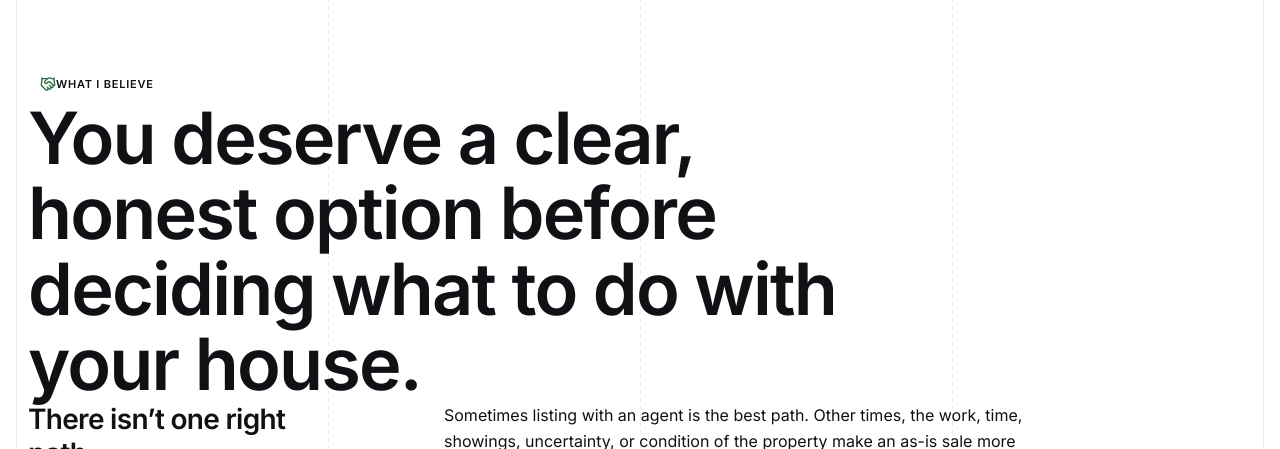
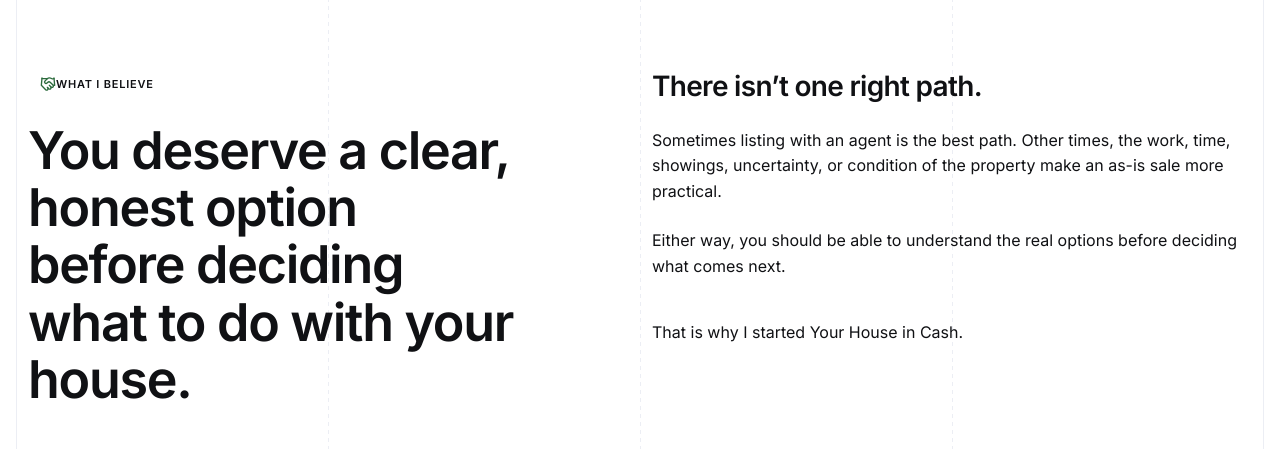
Before and after one commit to YHICAdmin/your-house-in-cash, a Next.js app: page /about-us in a window 1280 px wide. Shown: the part 351-800 px from the top of the page. Built offline with nearby package versions, Linux system fonts and the light colour scheme.

Commit message:
Refine About Us belief layout

```diff
--- a/project-documentation/website-specification/about-us-page.md
+++ b/project-documentation/website-specification/about-us-page.md
@@ -89,10 +89,9 @@ Explain what Noah believes homeowners deserve before deciding what to do with th
 ## Layout
 
 - Use the existing Background Neutral (`#F8F8F8`) as a full-width section background.
-- On Desktop, the Label appears above the Primary Statement. The Primary Statement occupies most of the upper two-thirds of the section, followed by one thin horizontal Divider.
-- Below the Divider, use two columns: the Supporting Subheading in a narrow left column, and the Supporting Copy followed by the Closing Line in a wider right column.
+- On Desktop, use two columns. The Label and Primary Statement form the left column; the Supporting Subheading, Supporting Copy, and Closing Line form the right column.
 - The belief remains visually dominant; the explanation is supporting context rather than a separate section.
-- On Mobile, retain the order Label, Primary Statement, Divider, Supporting Subheading, Supporting Copy, and Closing Line. Stack the lower columns vertically, reduce the Primary Statement type size without losing its visual dominance, and preserve generous vertical spacing without additional decorative elements.
+- On Mobile, retain the order Label, Primary Statement, Supporting Subheading, Supporting Copy, and Closing Line. Stack the left column before the right column, reduce the Primary Statement type size without losing its visual dominance, and preserve generous vertical spacing without additional decorative elements.
 
 ## Label
 
@@ -112,13 +111,7 @@ Explain what Noah believes homeowners deserve before deciding what to do with th
 
 ### Visual Design
 
-- Use the global Display typography with intentional line breaks and generous surrounding whitespace.
-
-## Divider
-
-### Visual Design
-
-- Use one thin horizontal divider below the Primary Statement.
+- Use the global H2 typography with intentional line breaks and generous surrounding whitespace.
 
 ## Supporting Subheading
 
--- a/src/app/(site)/about-us/page.module.css
+++ b/src/app/(site)/about-us/page.module.css
@@ -16,9 +16,9 @@
 
 .introductionCopy,
 .founderPhotograph,
-.beliefLabel,
+.beliefLeft,
+.beliefRight,
 .beliefStatement,
-.beliefDivider,
 .beliefSubheading,
 .beliefCopy,
 .directAnswerHeading,
@@ -77,13 +77,17 @@
 }
 
 .beliefStatement {
+  max-width: 18ch;
   margin: 0;
   color: var(--color-text-primary);
 }
 
-.beliefDivider {
-  height: 1px;
-  background: var(--color-brand);
+.beliefLeft,
+.beliefRight {
+  display: flex;
+  flex-direction: column;
+  align-items: flex-start;
+  gap: var(--spacing-m);
 }
 
 .beliefSubheading {
@@ -230,17 +234,12 @@
     aspect-ratio: 3 / 2;
   }
 
-  .beliefStatement,
-  .beliefDivider {
-    grid-column: 1 / -1;
+  .beliefLeft {
+    grid-column: 1 / span 4;
   }
 
-  .beliefSubheading {
-    grid-column: 1 / span 3;
-  }
-
-  .beliefCopy {
-    grid-column: 4 / span 5;
+  .beliefRight {
+    grid-column: 5 / span 4;
   }
 
   .directAnswerHeading {
@@ -284,17 +283,12 @@
     aspect-ratio: 3 / 2;
   }
 
-  .beliefStatement {
-    grid-column: 1 / span 11;
-    max-width: 18ch;
+  .beliefLeft {
+    grid-column: 1 / span 5;
   }
 
-  .beliefSubheading {
-    grid-column: 1 / span 3;
-  }
-
-  .beliefCopy {
-    grid-column: 5 / span 6;
+  .beliefRight {
+    grid-column: 7 / span 6;
   }
 
   .directAnswerHeading {
--- a/src/app/(site)/about-us/page.tsx
+++ b/src/app/(site)/about-us/page.tsx
@@ -39,13 +39,13 @@ export default function AboutUsPage() {
 
         <section className={`${styles.section} ${styles.beliefs} section-spacing system-lines-bg`} aria-labelledby="belief-heading">
           <div className={`${styles.beliefsLayout} content-grid`}>
-            <div className={styles.beliefLabel}>
+            <div className={styles.beliefLeft}>
               <SectionLabel icon={Handshake}>What I Believe</SectionLabel>
-            </div>
-            <h2 id="belief-heading" className={`${styles.beliefStatement} text-display`}>
+              <h2 id="belief-heading" className={`${styles.beliefStatement} text-heading-2`}>
                 You deserve a clear, honest option before deciding what to do with your house.
               </h2>
-            <div className={styles.beliefDivider} aria-hidden="true" />
+            </div>
+            <div className={styles.beliefRight}>
               <h3 className={`${styles.beliefSubheading} text-heading-3`}>There isn’t one right path.</h3>
               <div className={styles.beliefCopy}>
                 <p className="text-body">
@@ -55,6 +55,7 @@ export default function AboutUsPage() {
                   Either way, you should be able to understand the real options before deciding what comes next.
                 </p>
                 <p className={`${styles.beliefClosing} text-body`}>That is why I started Your House in Cash.</p>
+              </div>
             </div>
           </div>
         </section>
```
Lines whose indentation alone changed are shown as unchanged.
